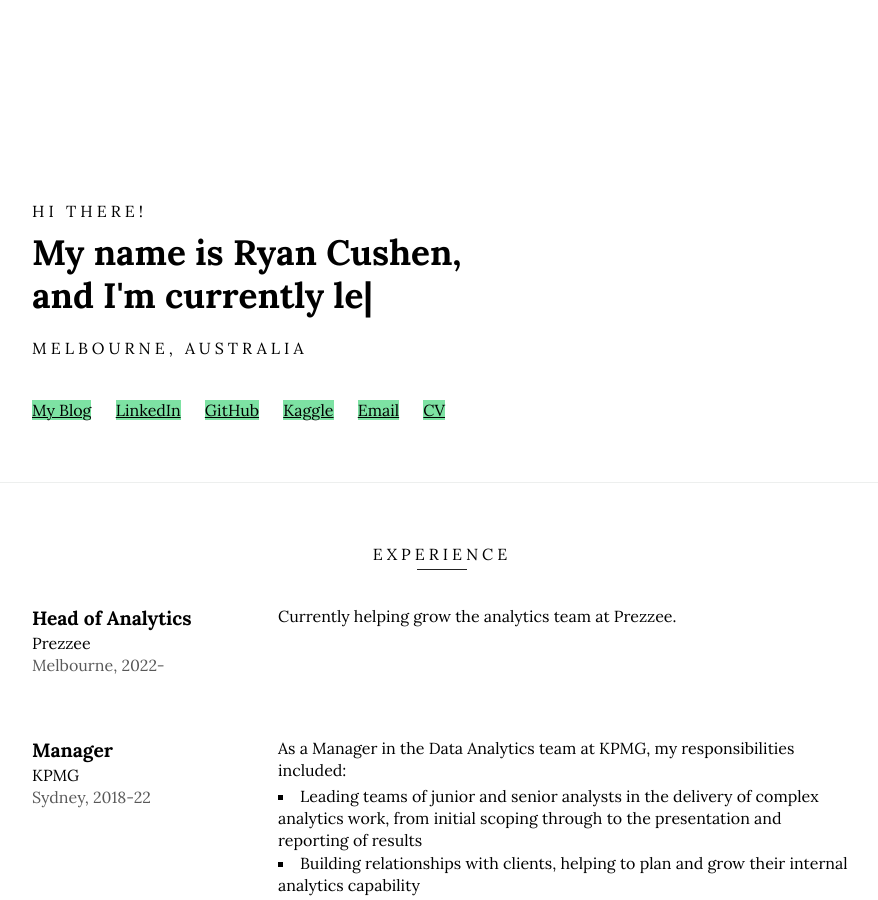
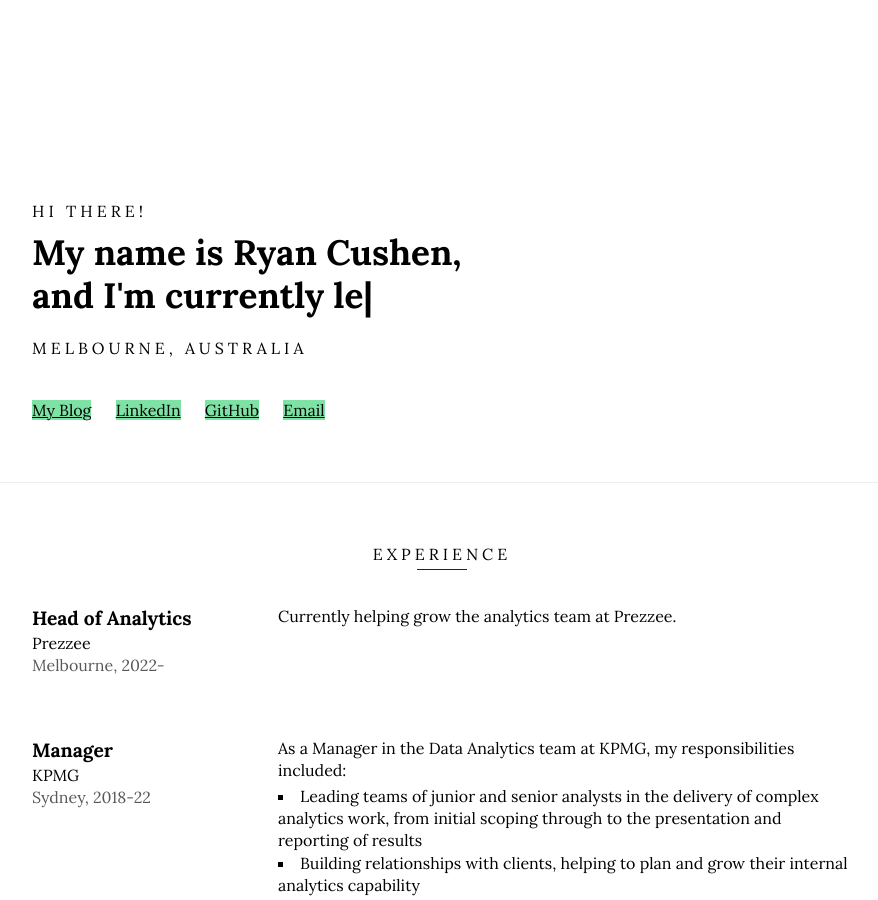
Before and after one commit to rcushen/resume, a Jekyll site: the page built from index.html, in a window 1280 px wide and 900 px high. Shown: the whole window, without its empty margins (198-1076 px from the left). Built offline with Jekyll 4.4.1, drawn with Linux system fonts in a browser that asks for light colours.

Commit message:
Tidy up content

```diff
--- a/_includes/footer.html
+++ b/_includes/footer.html
@@ -3,7 +3,7 @@
     <div class="social">
         {{ if site.blog_address }}<a href="{{ site.blog_address }}" target="_blank">My Blog</a>{{ endif }}
         {{ if site.linkedin_address }}<a href="https://www.linkedin.com/in/ryancushen/" target="_blank">LinkedIn</a>{{ endif }}
-        {{ if site.twitter_username }}<a href="https://www.kaggle.com/{{ site.twitter_username }}" target="_blank">Kaggle</a>{{ endif }}
+        {{ if site.github_username }}<a href="https://github.com/{{ github_username }}" target="_blank">GitHub</a>{{ endif }}
         {{ if site.email_address }}<a href="mailto:{{ site.email_address }}" target="_blank">Email</a>{{ endif }}
     </div>
     <!-- <p class="footer__subtitle">{{ site.job }}</p> -->
--- a/_includes/header.html
+++ b/_includes/header.html
@@ -15,9 +15,7 @@
             {{ if site.blog_address }}<a href="{{ site.blog_address }}" target="_blank">My Blog</a>{{ endif }}
             {{ if site.linkedin_address }}<a href="{{ site.linkedin_address }}" target="_blank">LinkedIn</a>{{ endif }}
             {{ if site.github_username }}<a href="https://github.com/{{ github_username }}" target="_blank">GitHub</a>{{ endif }}
-            {{ if site.kaggle_username }}<a href="https://www.kaggle.com/{{ site.kaggle_username }}" target="_blank">Kaggle</a>{{ endif }}
             {{ if site.email_address }}<a href="mailto:{{ site.email_address }}" target="_blank">Email</a>{{ endif }}
-            <a href="../CV.pdf" download>CV</a>
         </div>
         {{ endif }}
 
```
Also changed, not shown: 1 other file.
